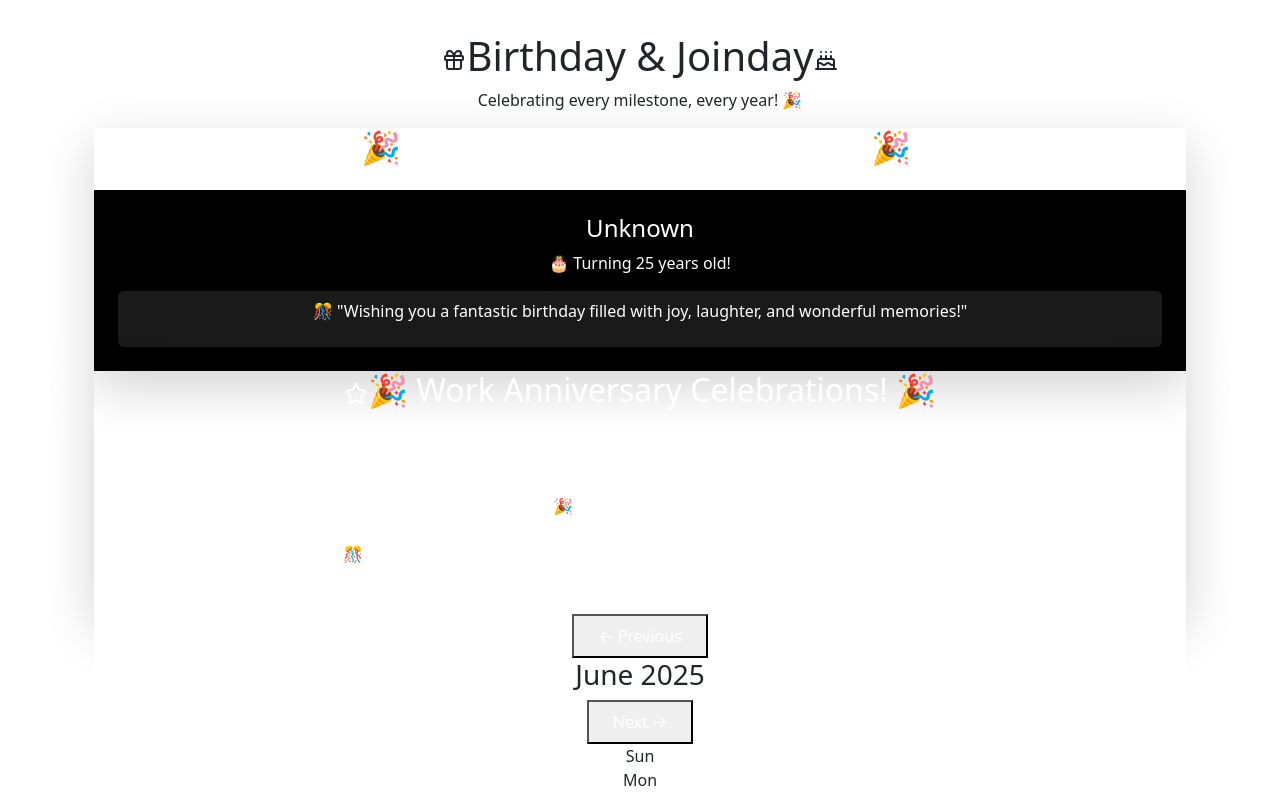
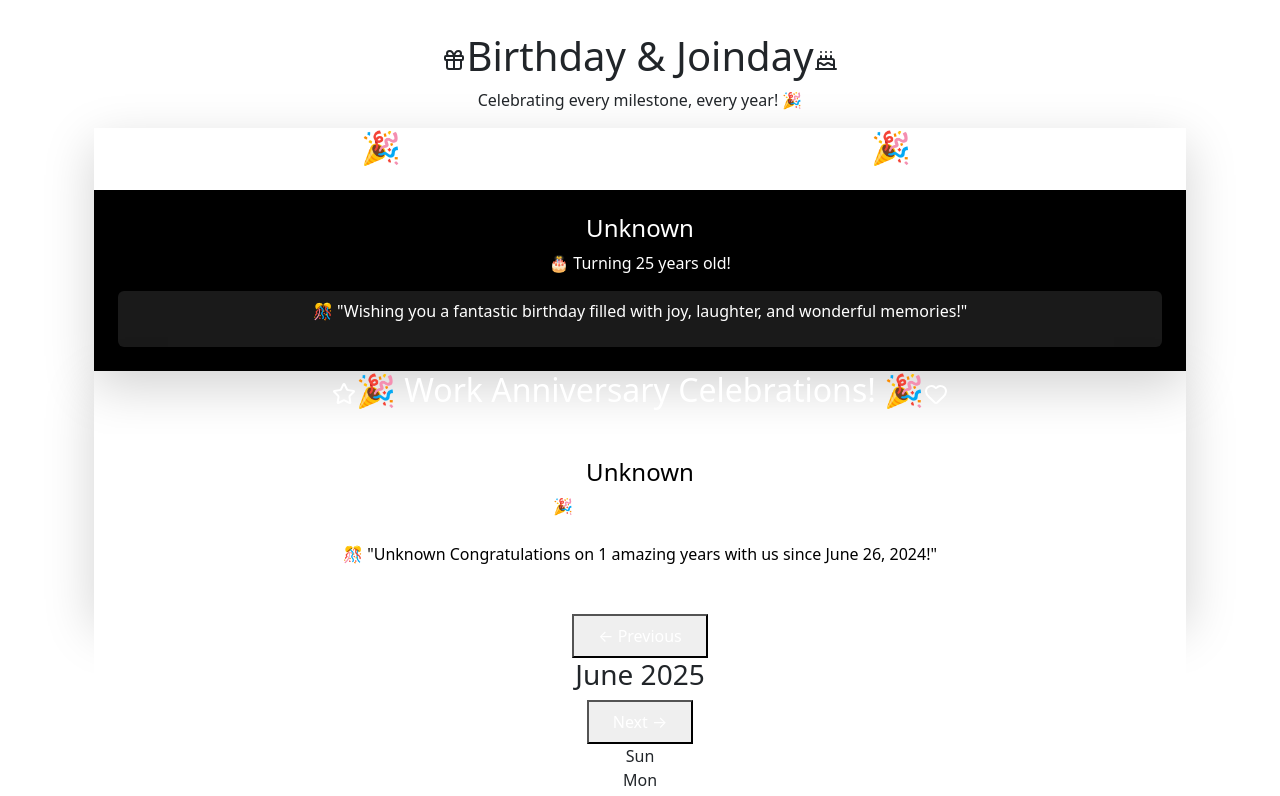
Before and after one commit to Bhuvaneshmaker/simple_one, a React (Create React App) app: page / in a window 1280 px wide. Shown: the top 796 px of the page. Built offline with nearby package versions, Linux system fonts and the light colour scheme; no server answers; the database is empty.

Commit message:
Update TodaysCelebrations.jsx

```diff
--- a/src/components/TodaysCelebrations.jsx
+++ b/src/components/TodaysCelebrations.jsx
@@ -32,15 +32,15 @@ const TodaysCelebrations = ({ todaysBirthdays, todayJoin, calculateAge, getYears
         <div className="bg-gradient-to-r from-green-500 to-blue-600 text-white rounded-lg shadow-lg p-6 mb-6">
           <h2 className="text-2xl font-bold mb-4 flex items-center justify-center gap-2">
             <Star className="text-yellow-300" />
-            🎉 Work Anniversary Celebrations! 🎉
+            🎉 Work Anniversary Celebrations! 🎉<Heart className='text-red-300'/>
           </h2>
           <div className="grid grid-cols-1 md:grid-cols-2 gap-4">
             {todayJoin.map((emp, index) => (
               <div key={index} className="bg-white bg-opacity-20 rounded-lg p-4">
-                <h4 className="font-bold text-xl-black">{emp.name}</h4>
+                <h4 className="font-bold text-xl text-black">{emp.name}</h4>
                 <p className="text-green-700">🎉 Stepping to {getYearsOfService(emp.joinDate)} years!</p>
                 <div className="mt-2 p-2 bg-white bg-opacity-10 rounded">
-                  <p className="text-sm-black">
+                  <p className="text-sm text-black">
                     🎊 "{emp.name} Congratulations on {getYearsOfService(emp.joinDate)} amazing years with us since {formatDate(emp.joinDate)}!"
                   </p>
                 </div>
```
